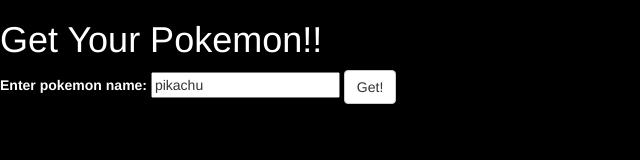
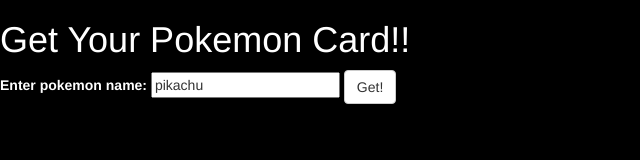
Before and after one commit to mcchung52/007.pokemon, a plain HTML site: page index.html in a window 1280 px wide. Shown: the whole page, without its empty margins (0-640 px from the left). Drawn offline with nearby package versions, Linux system fonts and the light colour scheme; no server answers.

Commit message:
cleaned up and added readme

```diff
--- a/index.html
+++ b/index.html
@@ -8,7 +8,7 @@
 </head>
 
 <body>
-	<h1>Get Your Pokemon!!</h1>
+	<h1>Get Your Pokemon Card!!</h1>
 	<label for="pokemon">Enter pokemon name:</label>
 	<input type="text" id="input" value="pikachu">
 	<button class="btn btn-default" id="get">Get!</button>
--- a/style.css
+++ b/style.css
@@ -17,6 +17,3 @@ h1,label {
 	font-size: 20px;
 	font-weight: bold;
 }
-/*.card p {
-	display: inline-block;
-}*/
```
Also changed, not shown: main.js (+0 -25 lines), 1 other file.
